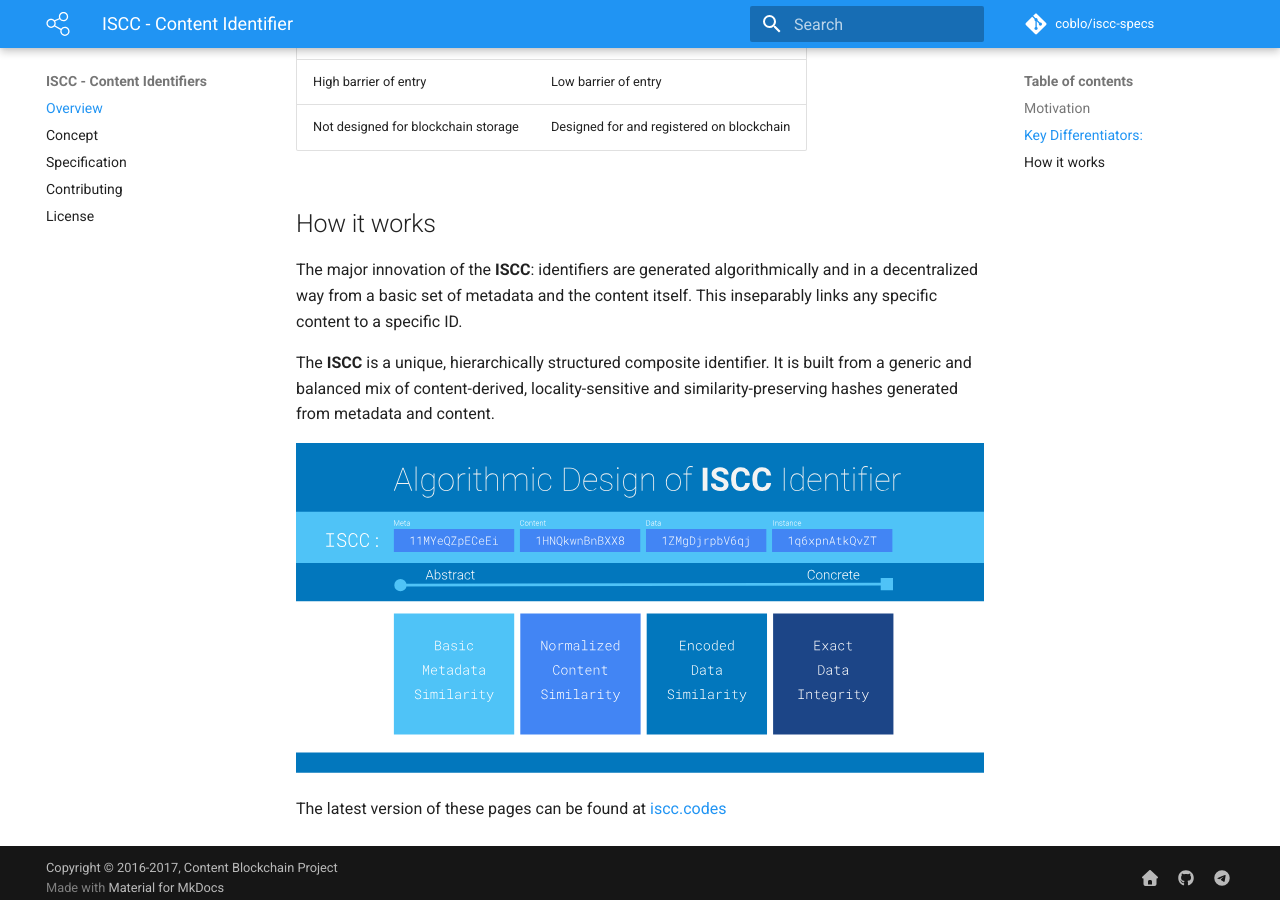
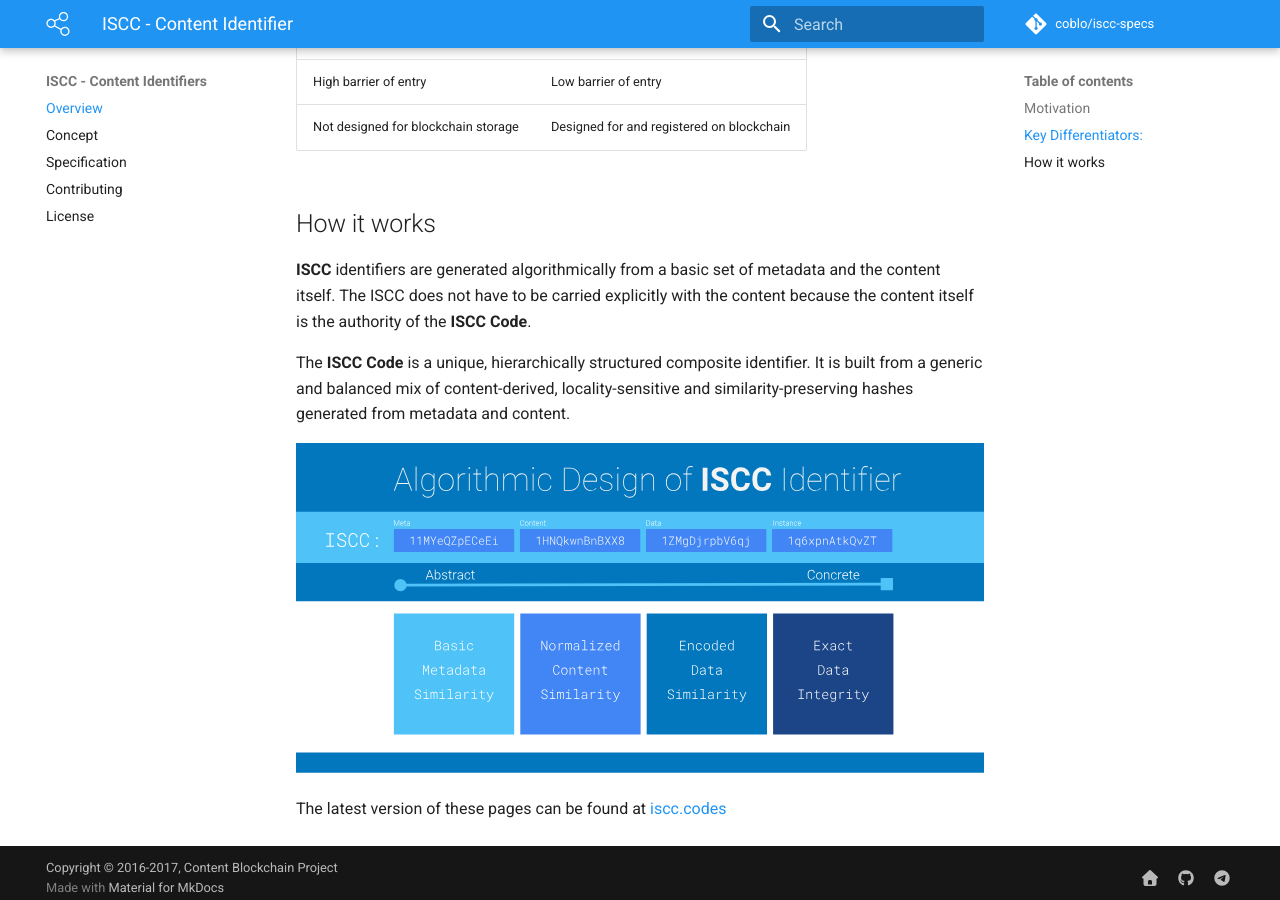
Before and after one commit to iscc/iscc-specs, an MkDocs documentation site: the page built from docs/index.md, in a window 1280 px wide and 900 px high, scrolled down 1114 px. Built offline with MkDocs 1.6.1 and Material for MkDocs 9.7.7, drawn with Linux system fonts in a browser that asks for light colours; comment, search, counter and statistics services are not loaded; old or Windows-style settings are respelled for this version of MkDocs.

Commit message:
Tune wording on index page.

```diff
--- a/docs/index.md
+++ b/docs/index.md
@@ -28,9 +28,9 @@ With better identifiers for digital content, the entire ecosystem becomes more e
 
 ## How it works
 
-The major innovation of the **ISCC**: identifiers are generated algorithmically and in a decentralized way from a basic set of metadata and the content itself. This inseparably links any specific content to a specific ID.
+**ISCC** identifiers are generated algorithmically from a basic set of metadata and the content itself. The ISCC does not have to be carried explicitly with the content because the content itself is the authority of the **ISCC Code**.
 
-The **ISCC** is a unique, hierarchically structured composite identifier. It is built from a generic and balanced mix of content-derived, locality-sensitive and similarity-preserving hashes generated from metadata and content.
+The **ISCC Code** is a unique, hierarchically structured composite identifier. It is built from a generic and balanced mix of content-derived, locality-sensitive and similarity-preserving hashes generated from metadata and content.
 
 ![iscc-sample](images/iscc-algo-design.svg)
 
```
